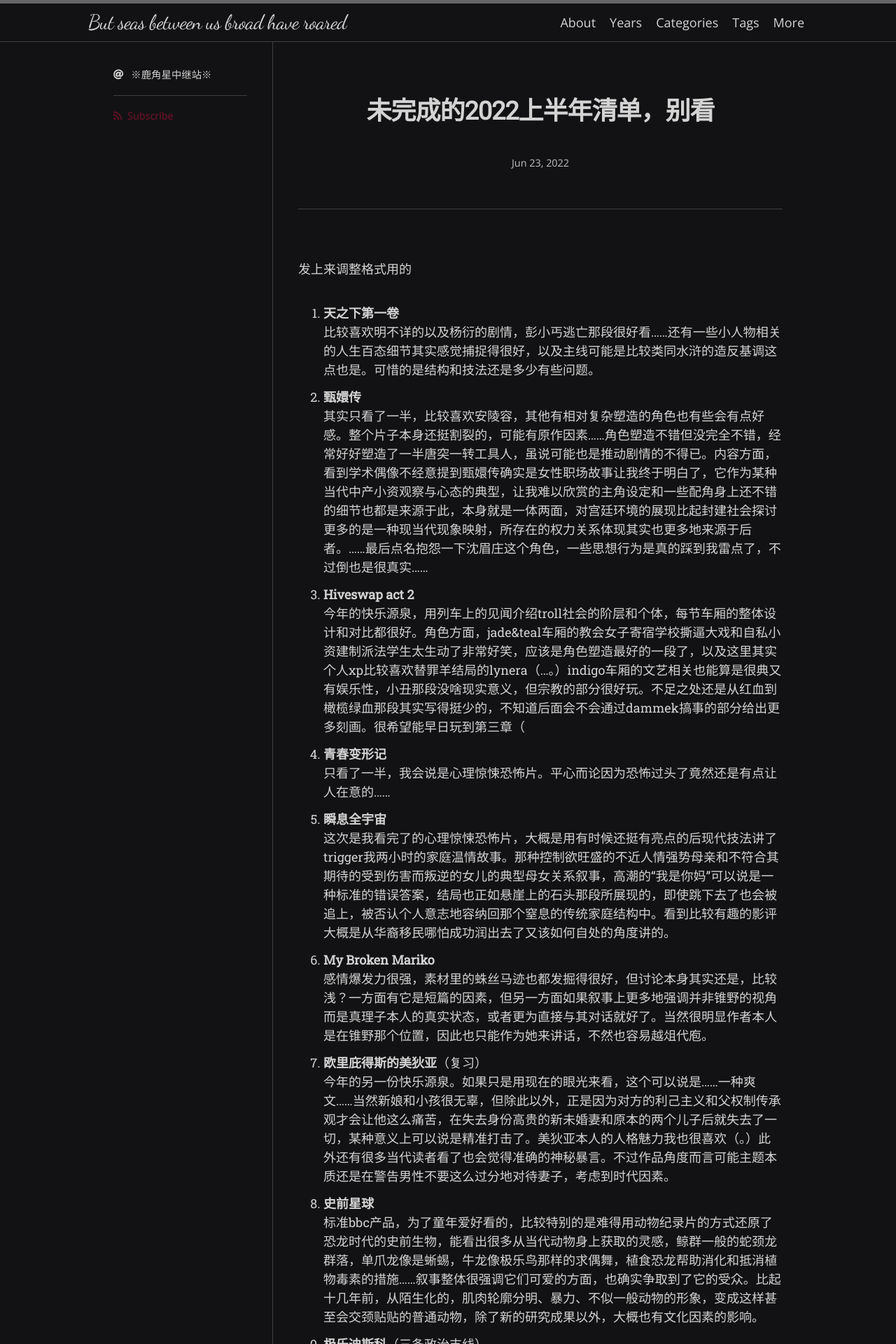
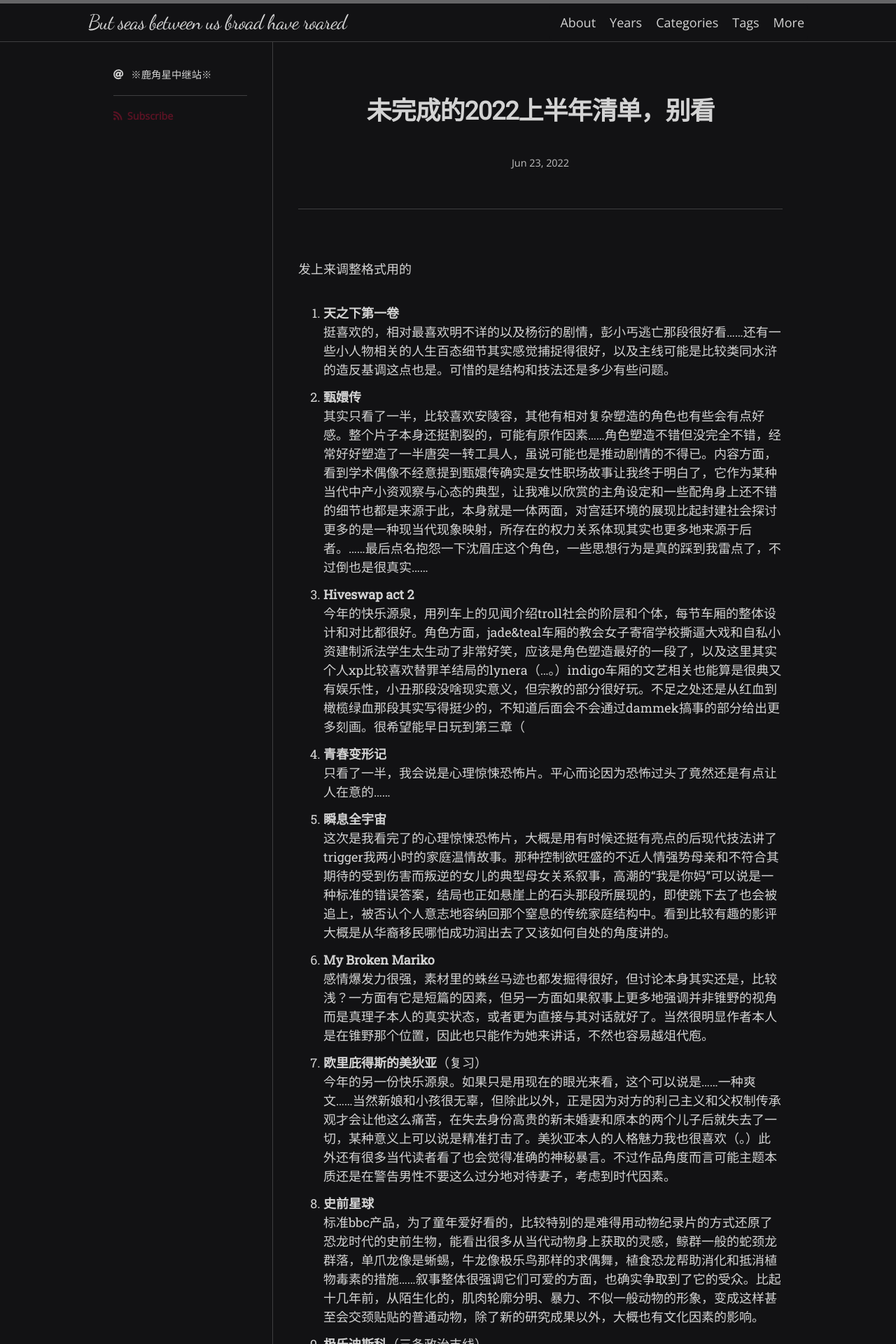
Before and after one commit to scatterdclouds/scatterdclouds.github.io, a Jekyll site: the page built from _posts/2022-06-23-testfile.md, in a window 1280 px wide. Shown: the top 1920 px of the page at 70% size. Built offline with Jekyll 4.4.1, drawn with Linux system fonts in a browser that asks for light colours; nearby versions of some CDN libraries; some web fonts are replaced; comment, search, counter and statistics services are not loaded.

Commit message:
Update 2022-06-23-testfile.md

```diff
--- a/_posts/2022-06-23-testfile.md
+++ b/_posts/2022-06-23-testfile.md
@@ -10,7 +10,7 @@ comments: true
 
 发上来调整格式用的
 
-1. **天之下第一卷** <br/> 比较喜欢明不详的以及杨衍的剧情，彭小丐逃亡那段很好看……还有一些小人物相关的人生百态细节其实感觉捕捉得很好，以及主线可能是比较类同水浒的造反基调这点也是。可惜的是结构和技法还是多少有些问题。
+1. **天之下第一卷** <br/> 挺喜欢的，相对最喜欢明不详的以及杨衍的剧情，彭小丐逃亡那段很好看……还有一些小人物相关的人生百态细节其实感觉捕捉得很好，以及主线可能是比较类同水浒的造反基调这点也是。可惜的是结构和技法还是多少有些问题。
 
 2. **甄嬛传** <br/> 其实只看了一半，比较喜欢安陵容，其他有相对复杂塑造的角色也有些会有点好感。整个片子本身还挺割裂的，可能有原作因素……角色塑造不错但没完全不错，经常好好塑造了一半唐突一转工具人，虽说可能也是推动剧情的不得已。内容方面，看到学术偶像不经意提到甄嬛传确实是女性职场故事让我终于明白了，它作为某种当代中产小资观察与心态的典型，让我难以欣赏的主角设定和一些配角身上还不错的细节也都是来源于此，本身就是一体两面，对宫廷环境的展现比起封建社会探讨更多的是一种现当代现象映射，所存在的权力关系体现其实也更多地来源于后者。……最后点名抱怨一下沈眉庄这个角色，一些思想行为是真的踩到我雷点了，不过倒也是很真实……
 
```
